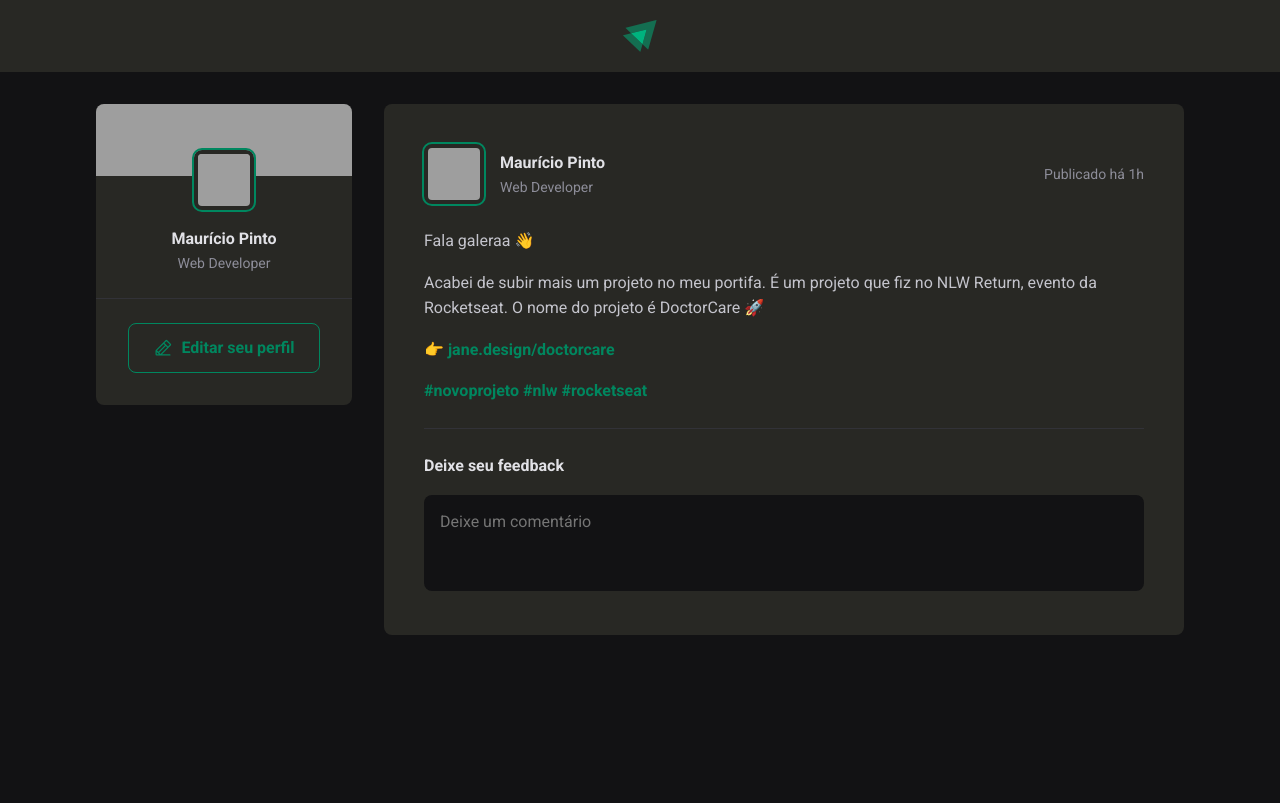
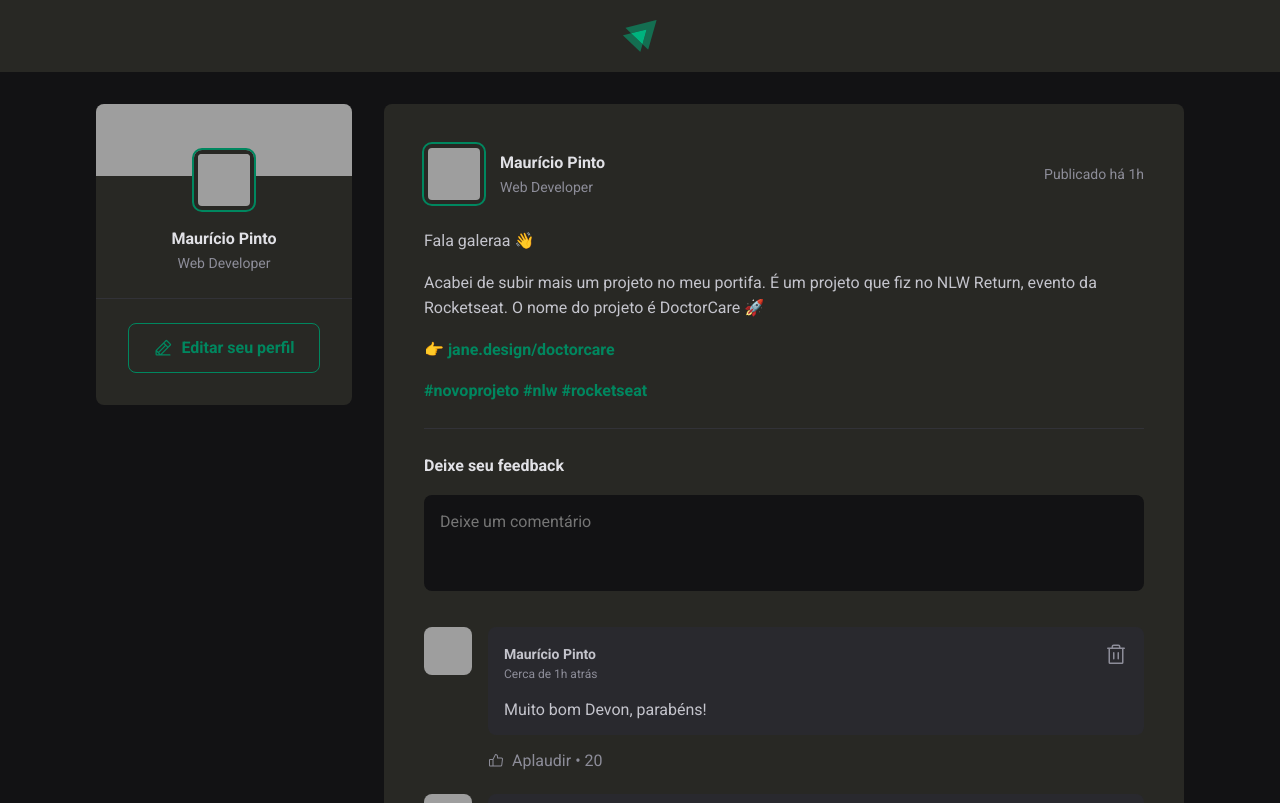
Before and after one commit to mauriciotp/ignitefeed, a React (Vite) app: page / in a window 1280 px wide. Shown: the top 803 px of the page. Built offline with nearby package versions, Linux system fonts and the light colour scheme; grey boxes are pictures that could not be loaded.

Commit message:
feat: create comment

```diff
--- /dev/null
+++ b/src/components/Comment.jsx
@@ -0,0 +1,39 @@
+import { ThumbsUp, Trash } from '@phosphor-icons/react';
+import styles from './Comment.module.css';
+
+export function Comment() {
+  return (
+    <div className={styles.comment}>
+      <img src="https://avatars.githubusercontent.com/u/82242064?v=4" />
+
+      <div className={styles.commentBox}>
+        <div className={styles.commentContent}>
+          <header>
+            <div className={styles.authorAndTime}>
+              <strong>Maurício Pinto</strong>
+              <time
+                title="14 de Agosto às 15:37"
+                dateTime="2023-08-14 00:15:37"
+              >
+                Cerca de 1h atrás
+              </time>
+            </div>
+
+            <button title="Deletar comentário">
+              <Trash size={24} />
+            </button>
+          </header>
+
+          <p>Muito bom Devon, parabéns!</p>
+        </div>
+
+        <footer>
+          <button>
+            <ThumbsUp />
+            Aplaudir <span>20</span>
+          </button>
+        </footer>
+      </div>
+    </div>
+  );
+}
--- /dev/null
+++ b/src/components/Comment.module.css
@@ -0,0 +1,90 @@
+.comment {
+  margin-top: 1.5rem;
+  display: flex;
+  gap: 1rem;
+}
+
+.comment > img {
+  width: 3rem;
+  height: 3rem;
+  border-radius: 8px;
+}
+
+.commentBox {
+  flex: 1;
+}
+
+.commentContent {
+  background: var(--gray-700);
+  border-radius: 8px;
+  padding: 1rem;
+}
+
+.commentContent header {
+  display: flex;
+  align-items: flex-start;
+  justify-content: space-between;
+}
+
+.authorAndTime {
+  display: flex;
+  flex-direction: column;
+}
+
+.authorAndTime strong {
+  font-size: 0.875rem;
+  line-height: 1.6;
+}
+
+.authorAndTime time {
+  font-size: 0.75rem;
+  line-height: 1.6;
+  color: var(--gray-400);
+}
+
+.commentContent header button {
+  background: transparent;
+  border: 0;
+  color: var(--gray-400);
+  cursor: pointer;
+  line-height: 0;
+  border-radius: 2px;
+}
+
+.commentContent header button:hover {
+  color: var(--red-500);
+}
+
+.commentContent p {
+  margin-top: 1rem;
+  color: var(--gray-300);
+}
+
+.commentBox footer {
+  margin-top: 1rem;
+}
+
+.commentBox footer button {
+  background: transparent;
+  border: 0;
+  color: var(--gray-400);
+  cursor: pointer;
+
+  display: flex;
+  align-items: center;
+
+  border-radius: 2px;
+}
+
+.commentBox footer button:hover {
+  color: var(--green-300);
+}
+
+.commentBox footer button svg {
+  margin-right: 0.5rem;
+}
+
+.commentBox footer button span::before {
+  content: '\2022';
+  padding: 0 0.25rem;
+}
--- a/src/components/Post.jsx
+++ b/src/components/Post.jsx
@@ -1,3 +1,4 @@
+import { Comment } from './Comment';
 import styles from './Post.module.css';
 
 export function Post() {
@@ -47,6 +48,12 @@
           <button type="submit">Publicar</button>
         </footer>
       </form>
+
+      <div className={styles.commentList}>
+        <Comment />
+        <Comment />
+        <Comment />
+      </div>
     </article>
   );
 }
--- a/src/components/Post.module.css
+++ b/src/components/Post.module.css
@@ -119,3 +119,7 @@
 .commentForm button[type='submit']:hover {
   background: var(--green-300);
 }
+
+.commentList {
+  margin-top: 2rem;
+}
--- a/src/global.css
+++ b/src/global.css
@@ -10,6 +10,8 @@
 
   --green-300: #00b37e;
   --green-500: #00875f;
+
+  --red-500: #f75a68;
 }
 
 :focus {
```
